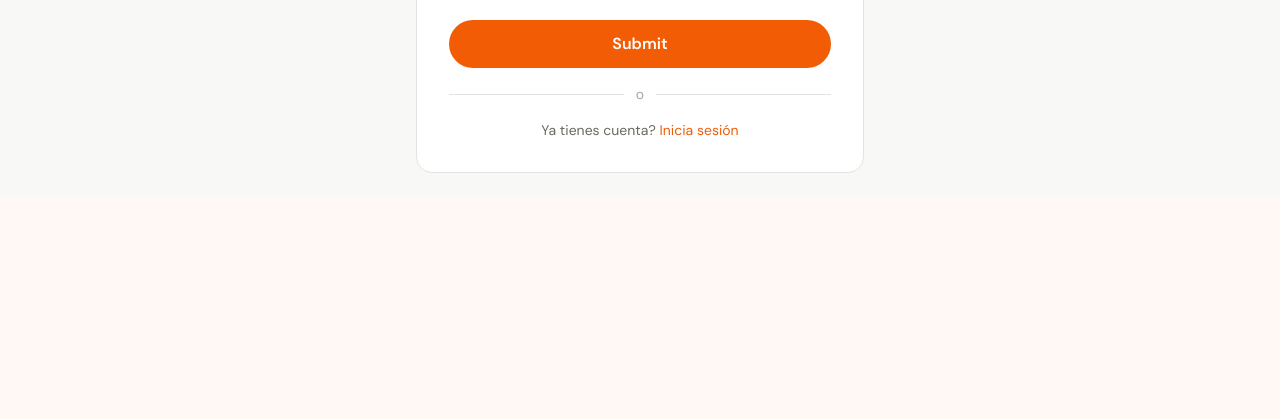
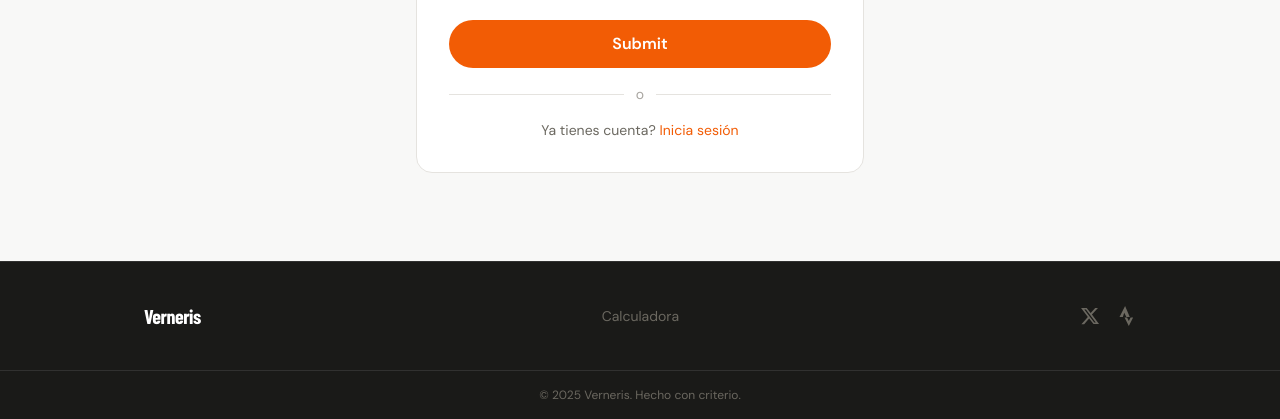
Before and after one commit to MarioSanudo/Calculadora-de-Presiones, a Python web app: template src/templates/auth/register.html in a window 1280 px wide. Shown: the part 624-1043 px from the top of the page. Before the commit the page ends 797 px from the top, so only its background shows below. Run offline with Jinja, Linux system fonts and the light colour scheme; the template is opened without the code that fills it, so the values that code supplies are empty, except form fields; form fields are guessed from the names that the template uses; some libraries are stand-ins or nearby versions; some web fonts are replaced.

Commit message:
Fase 2 Footter añadido

```diff
--- a/src/templates/base.html
+++ b/src/templates/base.html
@@ -114,5 +114,77 @@
         {% block content %}{% endblock %}
     </main>
 
+    <!-- Footer -->
+    <footer class="bg-[#1A1A18] border-t border-white/10 mt-16">
+        <div class="max-w-5xl mx-auto px-4 py-10
+                    flex flex-col md:flex-row items-center
+                    justify-between gap-6">
+
+            <!-- Logo -->
+            <a href="/"
+               class="text-xl font-bold text-white
+                      font-display tracking-tight">
+                Verneris
+            </a>
+
+            <!-- Links -->
+            <nav class="flex gap-6 text-sm text-[#6B6860]">
+                <a href="{{ url_for('main.calcular_presion') }}"
+                   class="hover:text-white transition-colors">
+                    Calculadora
+                </a>
+                {% if current_user.is_authenticated %}
+                <a href="{{ url_for('main.historial') }}"
+                   class="hover:text-white transition-colors">
+                    Historial
+                </a>
+                {% endif %}
+            </nav>
+
+            <!-- Redes sociales -->
+            <div class="flex items-center gap-4">
+                <!-- Twitter / X -->
+                <a href="https://x.com/SanudoMario"
+                   target="_blank" rel="noopener"
+                   class="text-[#6B6860] hover:text-[#F25C05]
+                          transition-colors"
+                   aria-label="Twitter">
+                    <svg xmlns="http://www.w3.org/2000/svg"
+                         class="w-5 h-5" fill="currentColor"
+                         viewBox="0 0 24 24">
+                        <path d="M18.244 2.25h3.308l-7.227
+                                 7.959 8.502 11.54H16.17l-5.214
+                                 -6.817L4.99 21.75H1.68l7.73
+                                 -8.503L1.254 2.25H8.08l4.713
+                                 6.231zm-1.161 17.52h1.833
+                                 L7.084 4.126H5.117z"/>
+                    </svg>
+                </a>
+
+                <!-- Strava -->
+                <a href="https://www.strava.com/athletes/64718951"
+                   target="_blank" rel="noopener"
+                   class="text-[#6B6860] hover:text-[#F25C05]
+                          transition-colors"
+                   aria-label="Strava">
+                    <svg xmlns="http://www.w3.org/2000/svg"
+                         class="w-5 h-5" fill="currentColor"
+                         viewBox="0 0 24 24">
+                        <path d="M15.387 17.944l-2.089-4.116h-3.065
+                                 L15.387 24l5.154-10.172h-3.066m-7.632
+                                 -5.772l2.655 5.172h4.066L10.912
+                                 0 4.21 13.228h4.066"/>
+                    </svg>
+                </a>
+            </div>
+        </div>
+
+        <!-- Copyright -->
+        <div class="border-t border-white/10 py-4 text-center
+                    text-xs text-[#6B6860]">
+            © 2025 Verneris. Hecho con criterio.
+        </div>
+    </footer>
+
 </body>
 </html>
```
